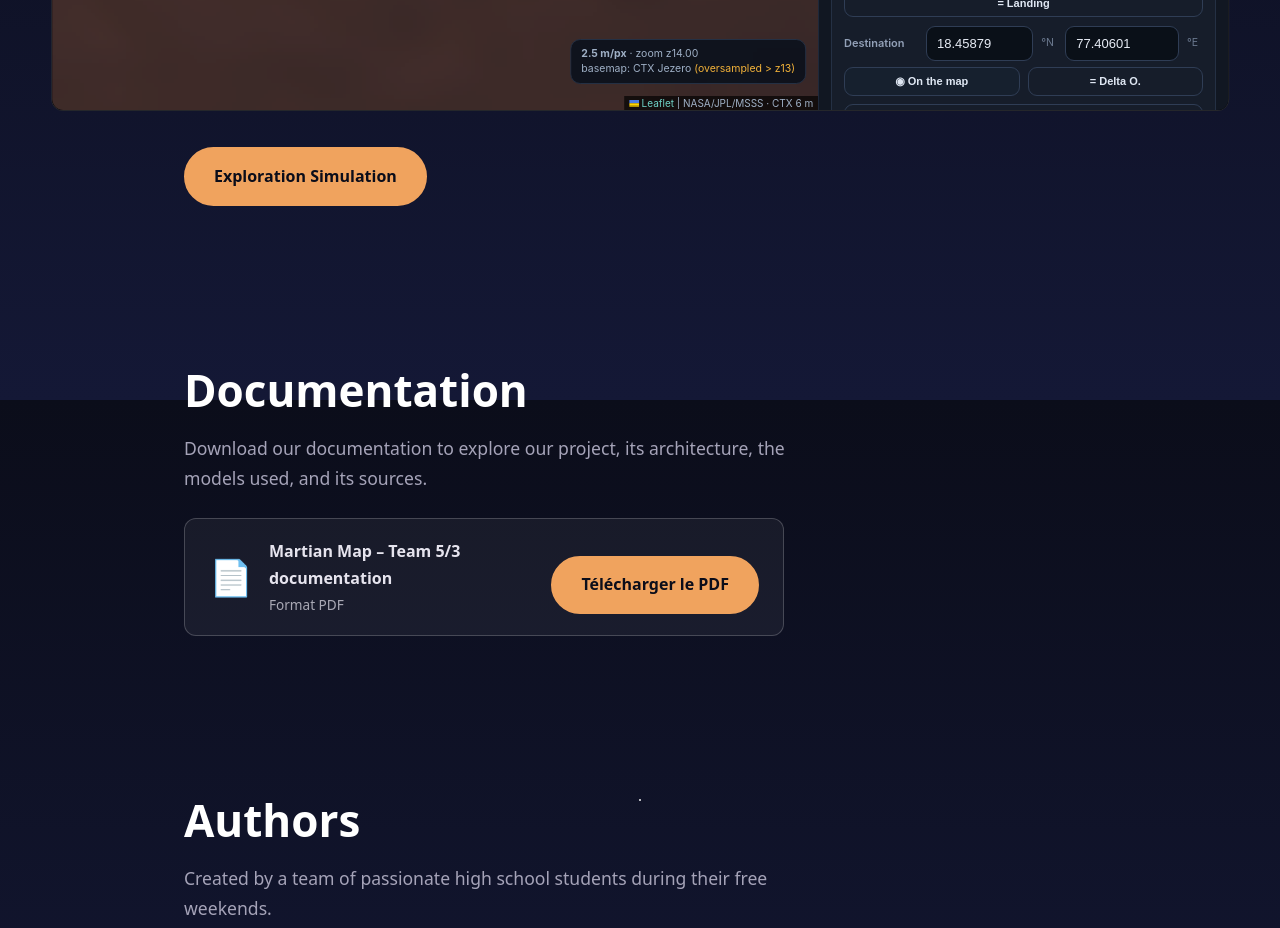
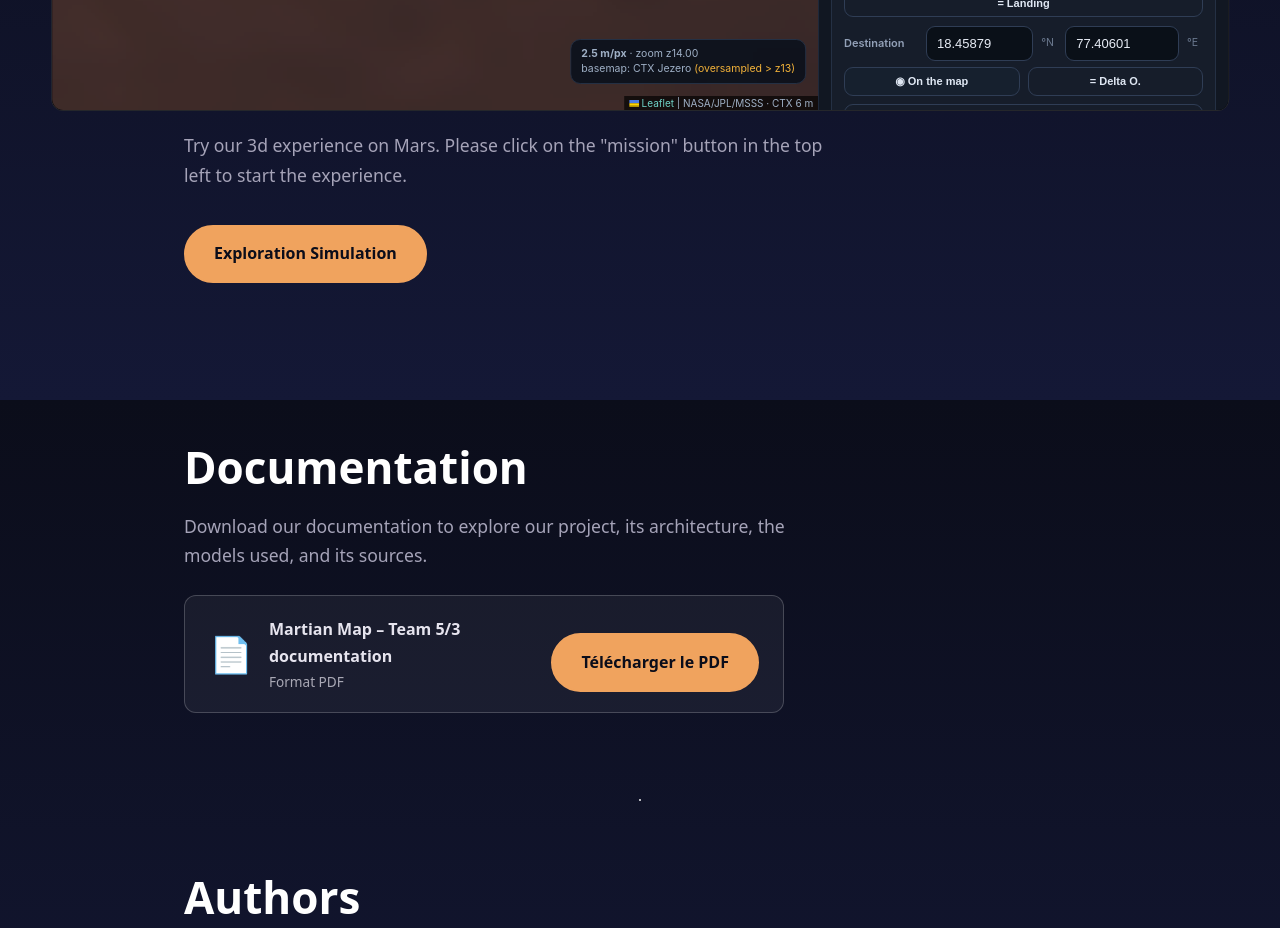
Before and after one commit to Fertous24/Nasa-Martian-Map-6-3, a React (Vite) app: page / in a window 1280 px wide. Shown: the part 2800-3728 px from the top of the page. Built offline with nearby package versions, Linux system fonts and the light colour scheme; a web font is replaced by a local one.

Commit message:
Add message about 3D experience on Mars

```diff
--- a/src/App.jsx
+++ b/src/App.jsx
@@ -106,6 +106,10 @@ export default function App() {
 
         {" "}
 
+
+          <p>
+            Try our 3d experience on Mars. Please click on the "mission" button in the top left to start the experience.
+          </p>
         <Link
           to="https://joavant.github.io/Mars_Simulation/"
           className="btn"
```
